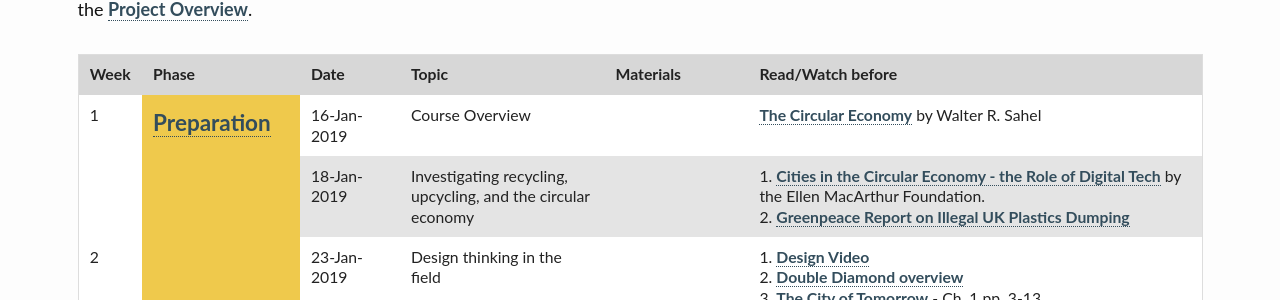
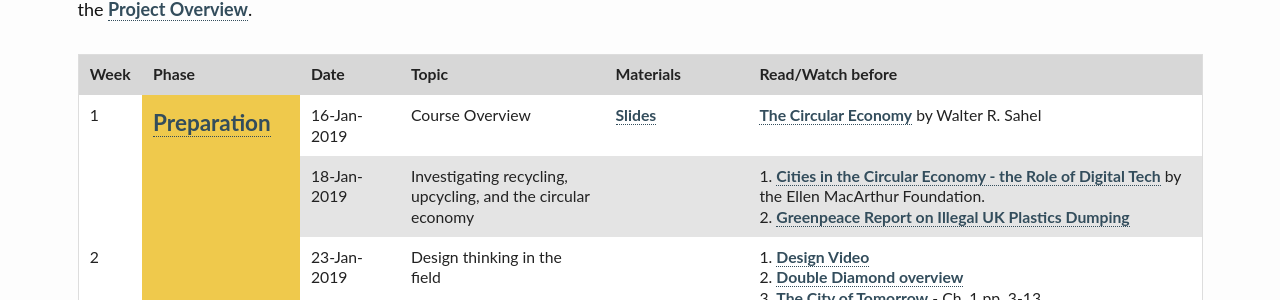
Before and after one commit to edinburghlivinglab/ddc, a Jekyll site: the page built from pages/syllabus.md, in a window 1280 px wide and 900 px high, scrolled down 679 px. Shown: the part 154-454 px from the top of the window. Built offline with Jekyll 4.4.1, drawn with Linux system fonts in a browser that asks for light colours.

Commit message:
Update syllabus.md

```diff
--- a/pages/syllabus.md
+++ b/pages/syllabus.md
@@ -83,7 +83,7 @@ permalink: "/syllabus/"
                 </td>
                 <td>16-Jan-2019</td>
                 <td>Course Overview</td>
-                <td>&nbsp;</td>
+                <td><a href="{{ site.baseurl }}/slides/week1-1.pptx" target="_blank">Slides</a></td>
                 <td><a href="https://www.nature.com/news/the-circular-economy-1.19594">The Circular Economy</a> by Walter R. Sahel</td>
             </tr>
             <tr>
```
